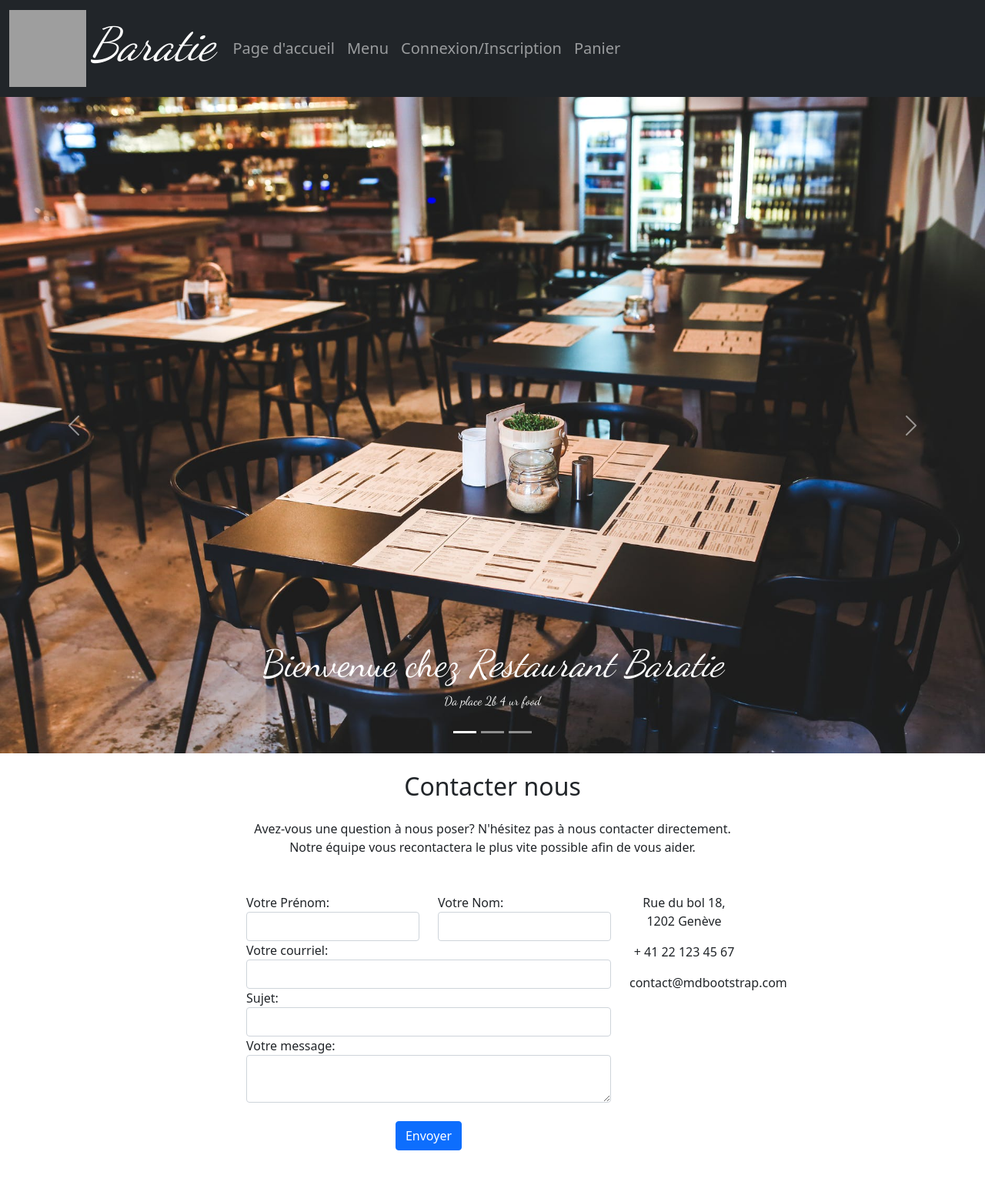
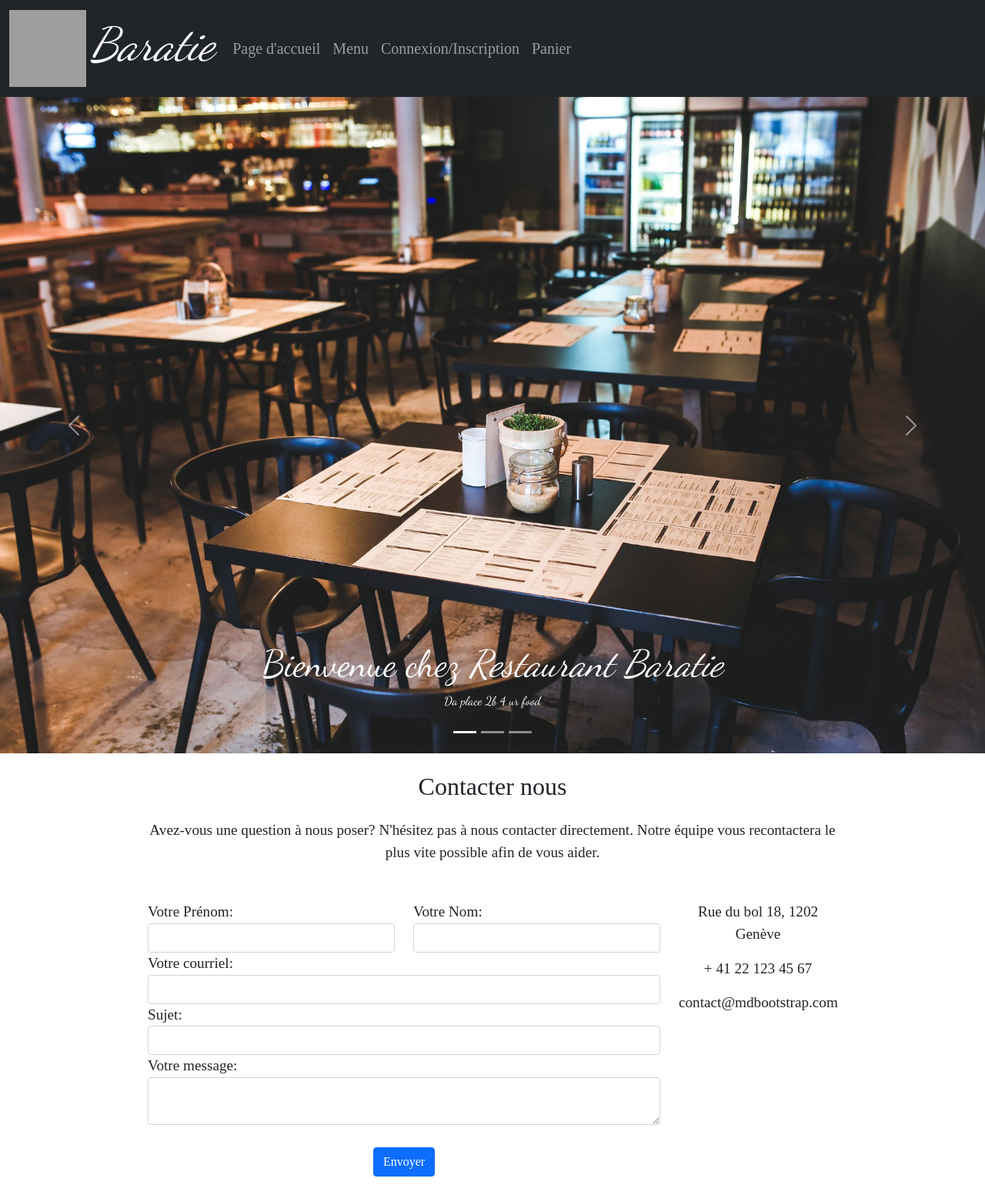
Before and after one commit to twinh0/ProjM306, a PHP site: page /home.php in a window 1280 px wide. Shown: the whole page at 77% size. Before the commit the page ends 1495 px from the top, so only its background shows below. Run offline with PHP 8.4, Linux system fonts and the light colour scheme; grey boxes are pictures that could not be loaded.

Commit message:
modif dans la css

```diff
--- a/Code/styles/style.css
+++ b/Code/styles/style.css
@@ -1,4 +1,9 @@
+body{
+    font-family: "Didot";
+}
+
 #contactForm{
+    font-size: larger;
     margin: auto;
-    width: 50%;
+    width: 70%;
 }
```
